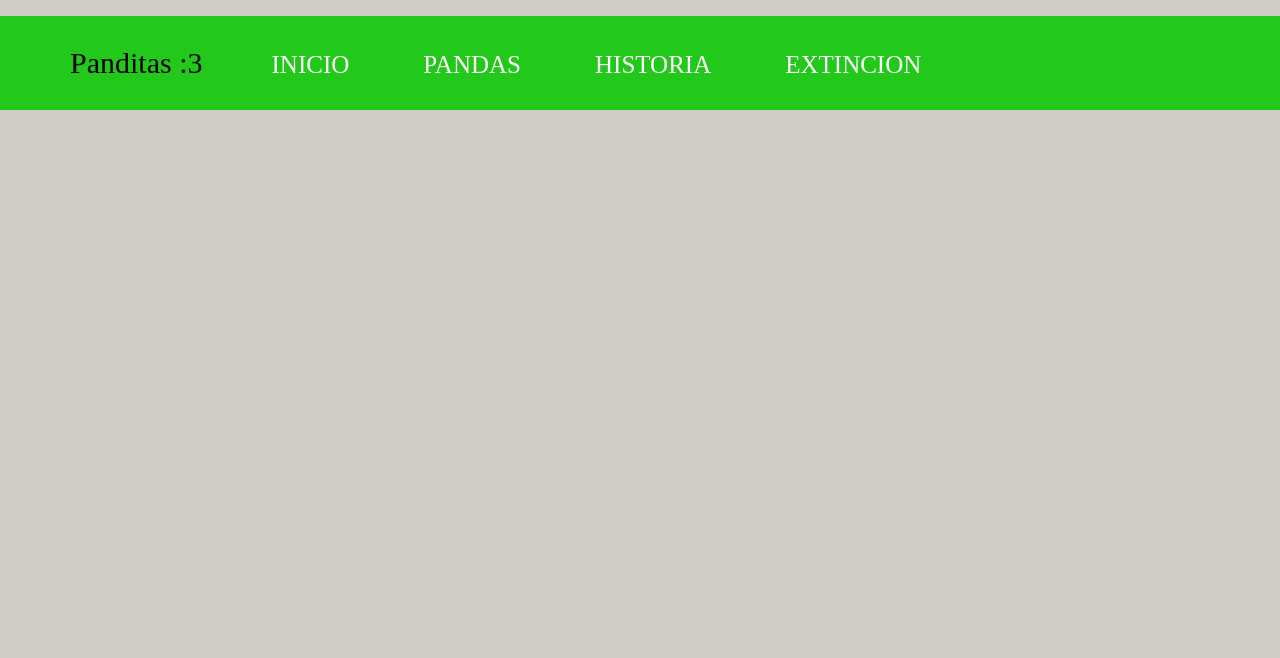
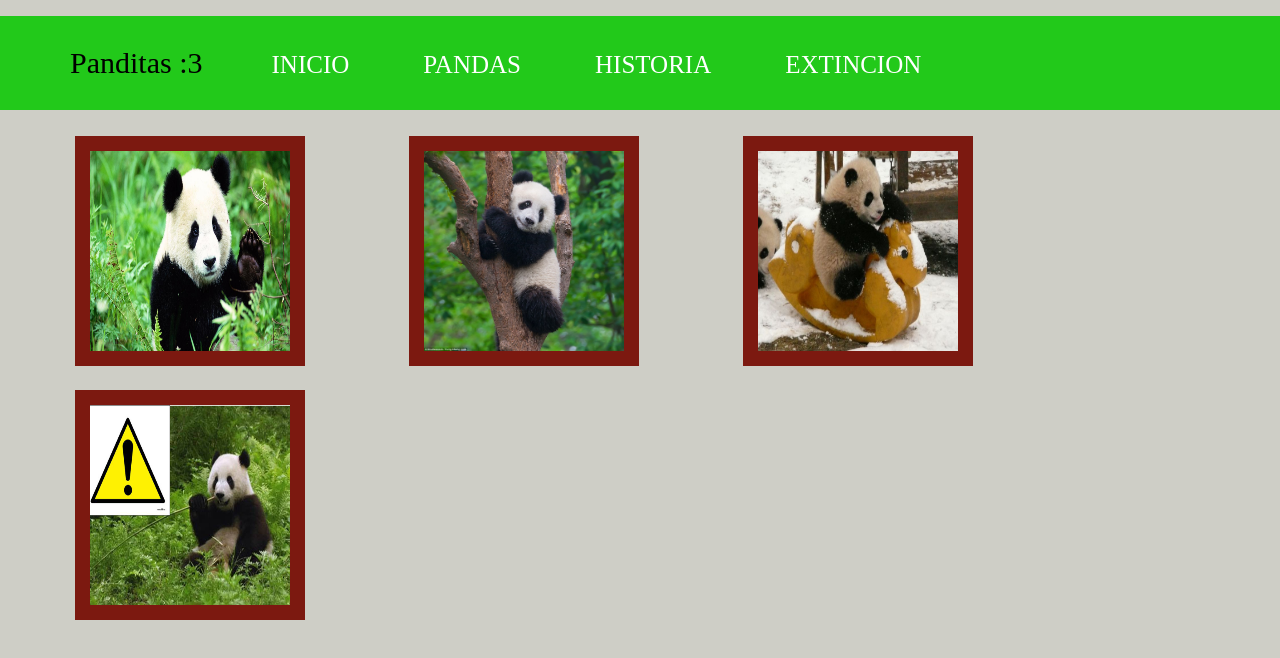
Before and after one commit to Zitle-Nancy/ejercicioPandas, a plain HTML site: page index.html in a window 1280 px wide. Drawn offline with Linux system fonts and the light colour scheme.

Commit message:
creacion de las imagenes

```diff
--- a/assets/css/main.css
+++ b/assets/css/main.css
@@ -3,6 +3,7 @@ body{
 	padding: 0px;
 	background-color:#cecec6;
 }
+/*inicio de los estilos del navbar*/
 span{
 	font-size: 30px;
 }
@@ -35,3 +36,22 @@ a:hover{
 	color:black;
 	font-weight: bolder;
 }
+
+/*fin de los estilos de navbar*/
+/*estilos de las imagenes*/
+#imagenes{
+	display: block;
+	/*background-color:#cf71f7;*/
+
+}
+.imagenesPandas{
+	display: inline;
+	margin-left: 50px;
+}
+img{
+	margin: 10px 25px 10px 25px;
+	width: 200px;
+	height: 200px;
+	border:15px solid #7c1910;
+}
+/*fin estilos de las imagenes*/
--- a/index.html
+++ b/index.html
@@ -21,10 +21,18 @@
 	<!-- fin navbar -->
 	<!-- insertar imagenes -->
 	<div id="imagenes">
-		<div class="imagenesPandas"><img src=""></div>
-		<div class="imagenesPandas"><img src=""></div>
-		<div class="imagenesPandas"><img src=""></div>
-		<div class="imagenesPandas"><img src=""></div>
+		<div class="imagenesPandas">
+			<img src="assets/img/panda1.jpg">
+		</div>
+		<div class="imagenesPandas">
+			<img src="assets/img/panda2.jpg">
+		</div>
+		<div class="imagenesPandas">
+			<img src="assets/img/panda3.jpg">
+		</div>
+		<div class="imagenesPandas">
+			<img src="assets/img/pandaPeligro.jpg">
+		</div>
 	</div>
 	<!-- fin de las imagenes -->
 </body>
```
Also changed, not shown: assets/img/panda1.jpg (added), assets/img/panda2.jpg (added), assets/img/panda3.jpg (added), assets/img/pandaPeligro.jpg (added).
